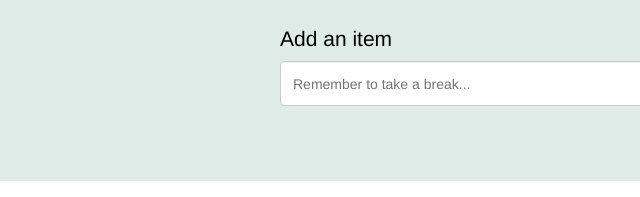
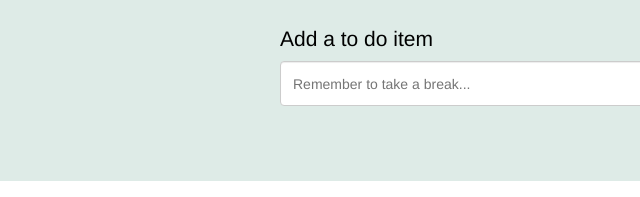
Before and after one commit to chelseycornejo/jsToDoApp, a plain HTML site: page index.html in a window 1280 px wide. Shown: the part 183-380 px from the top of the page, 0-640 px from the left. Drawn offline with Linux system fonts and the light colour scheme.

Commit message:
added pseudo code and logical comments

```diff
--- a/index.html
+++ b/index.html
@@ -14,8 +14,11 @@
         <h1>To-Do App</h1>
       </header>
 
+      <!-- The integral event that associated with form elements is SUBMIT -->
+        <!-- the entire purpose of a form is to submit the user's data -->
+        <!-- pressing enter, even without an actual button, will still trigger a submit event -->
       <form>
-        <label for="toDoItem">Add an item</label>
+        <label for="toDoItem">Add a to do item</label>
         <input id="toDoItem" type="text" placeholder="Remember to take a break...">
       </form>
 
--- a/script.js
+++ b/script.js
@@ -0,0 +1,3 @@
+// pseudo code for our to do app:
+
+//
```
